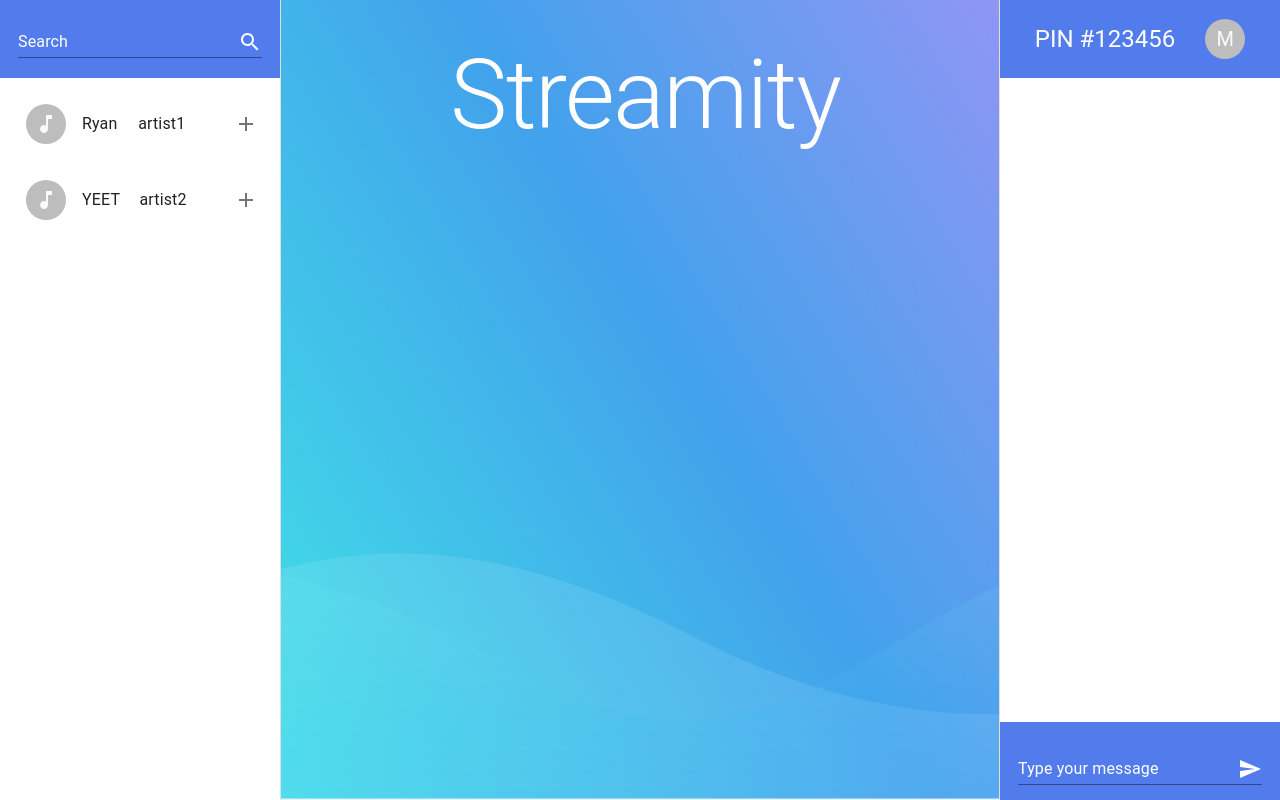
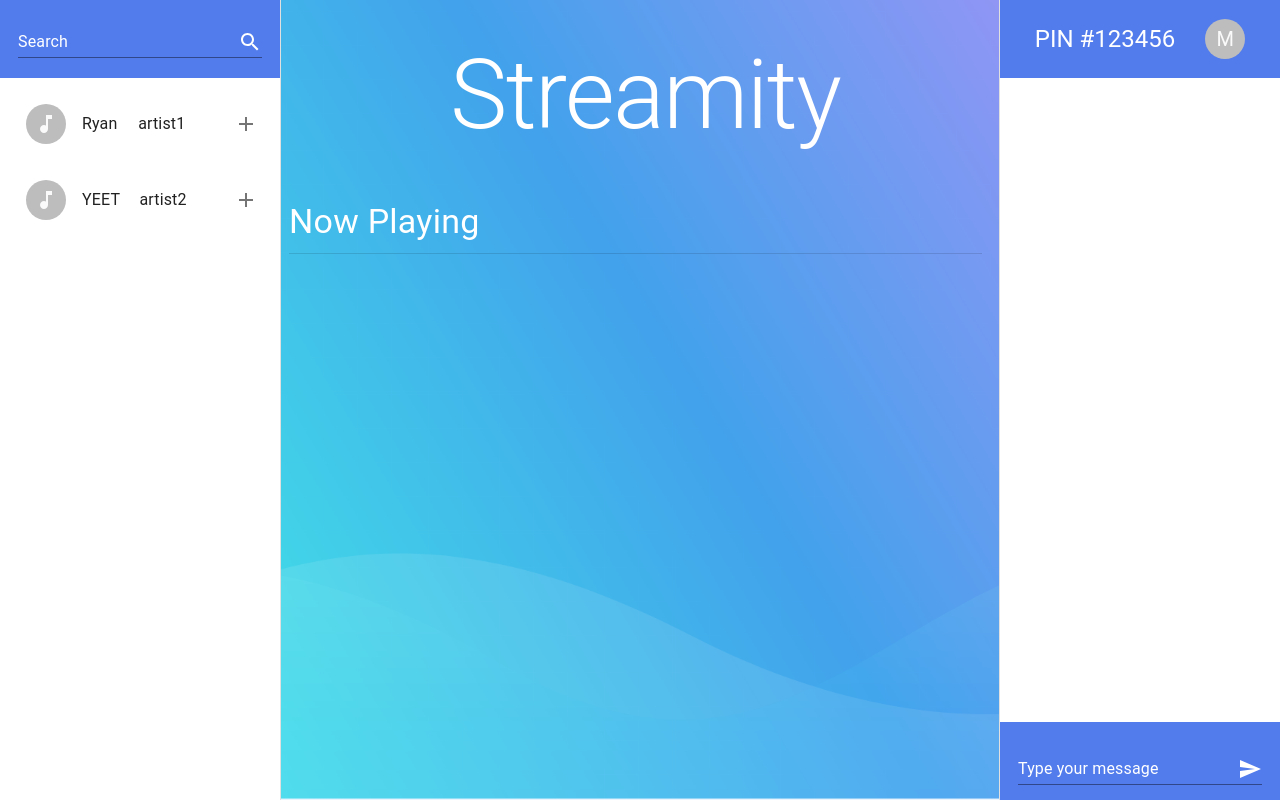
Before and after one commit to WaiHaiDere/Streamity, a React (Create React App) app in the folder frontend/: page /media in a window 1280 px wide. Built offline with nearby package versions, Linux system fonts and the light colour scheme; the HTML template or start-up script is replaced by a standard one.

Commit message:
Create centre panel

```diff
--- a/frontend/src/pages/MediaViewPage/MediaViewPage.jsx
+++ b/frontend/src/pages/MediaViewPage/MediaViewPage.jsx
@@ -1,6 +1,6 @@
 import React from "react";
 import PropTypes from "prop-types";
-import { Container, Typography } from "@material-ui/core";
+import {Typography, Divider } from "@material-ui/core";
 import styles from "./mediaviewpage.module.css";
 import LeftDrawer from "../../components/LeftDrawer/LeftDrawer";
 import RightDrawer from "../../components/RightDrawer/RightDrawer";
@@ -8,18 +8,20 @@ import RightDrawer from "../../components/RightDrawer/RightDrawer";
 const MediaViewPage = ({ handleClick, listOfSearchResults, pin }) => {
   return (
     <div className={styles.backgroundContainer}>
-      <div className={styles.centrePanel}>
-          <Typography variant="h1" classes={{ root: styles.title }}>
-            Streamity
-          </Typography>
-    </div>
-    <div>
       <LeftDrawer
         handleClick={handleClick}
         listOfSearchResults={listOfSearchResults}
       />
-      <RightDrawer handleClick={handleClick} pin={pin} />
-    </div>
+      <main className={styles.centrePanel}>
+          <Typography variant="h1" classes={{ root: styles.title }}>
+            Streamity
+          </Typography>
+          <Typography variant="h4" classes={{ root: styles.nowPlaying }}>
+            Now Playing
+          </Typography>
+          <Divider classes={{ root: styles.nowPlaying }}/>
+    </main>
+      <RightDrawer handleClick={handleClick} pin={pin}/>
     </div>
   );
 };
--- a/frontend/src/pages/MediaViewPage/mediaviewpage.module.css
+++ b/frontend/src/pages/MediaViewPage/mediaviewpage.module.css
@@ -7,13 +7,25 @@
   background-position: center;
   background-image: url(../../background/Background-1.png);
   left: -1px; /* This is to solve some weird isuse with the background image being 1px to the right. */
+  display:flex;
 }
 
 .centrePanel {
   margin-top: 3%;
-    text-align: center;
+  flex-grow: 1;
+  float: left;
+  width: 50%
 }
 
 .title {
   color: white;
+  margin-bottom: 50px;
+  text-align: center;
 }
+
+.nowPlaying {
+  margin-left: 290px;
+  margin-bottom: 10px;
+  margin-right: 310px;
+  color: white;
+}
```
Lines whose indentation alone changed are shown as unchanged.
